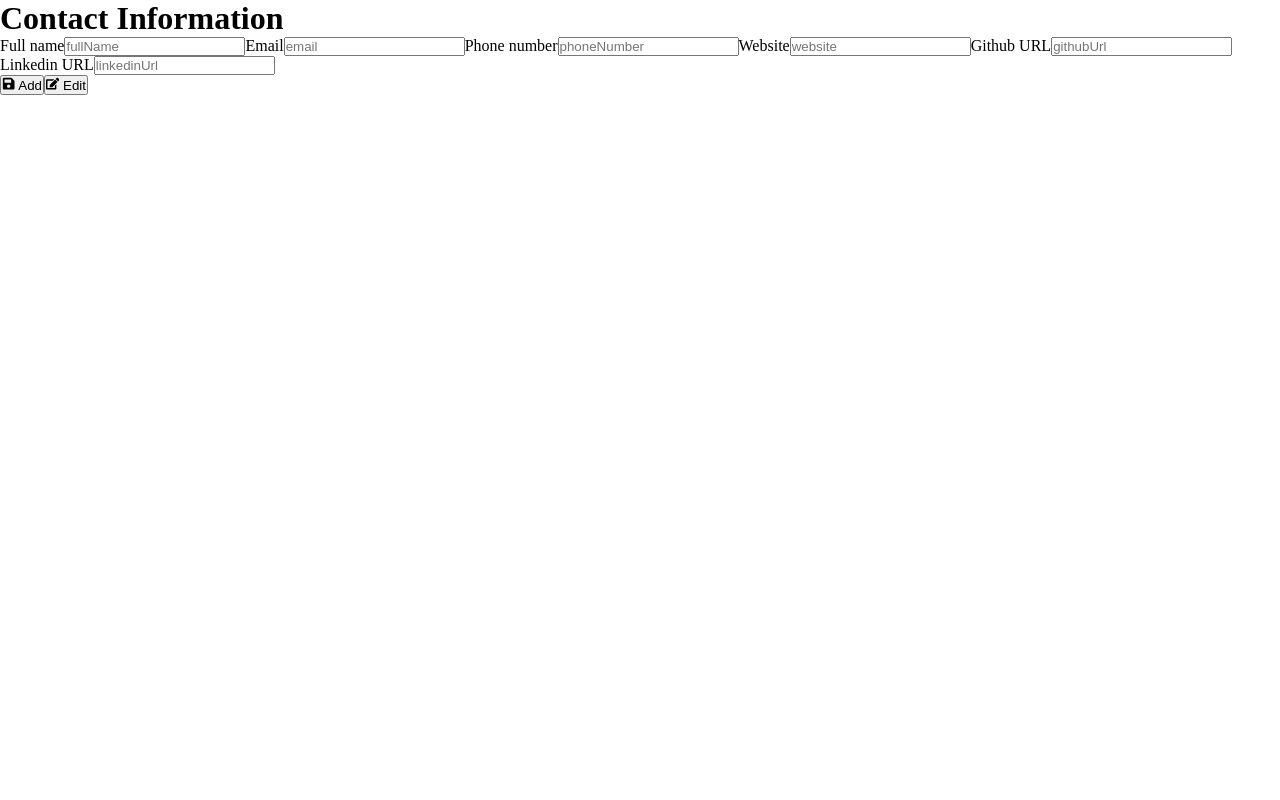
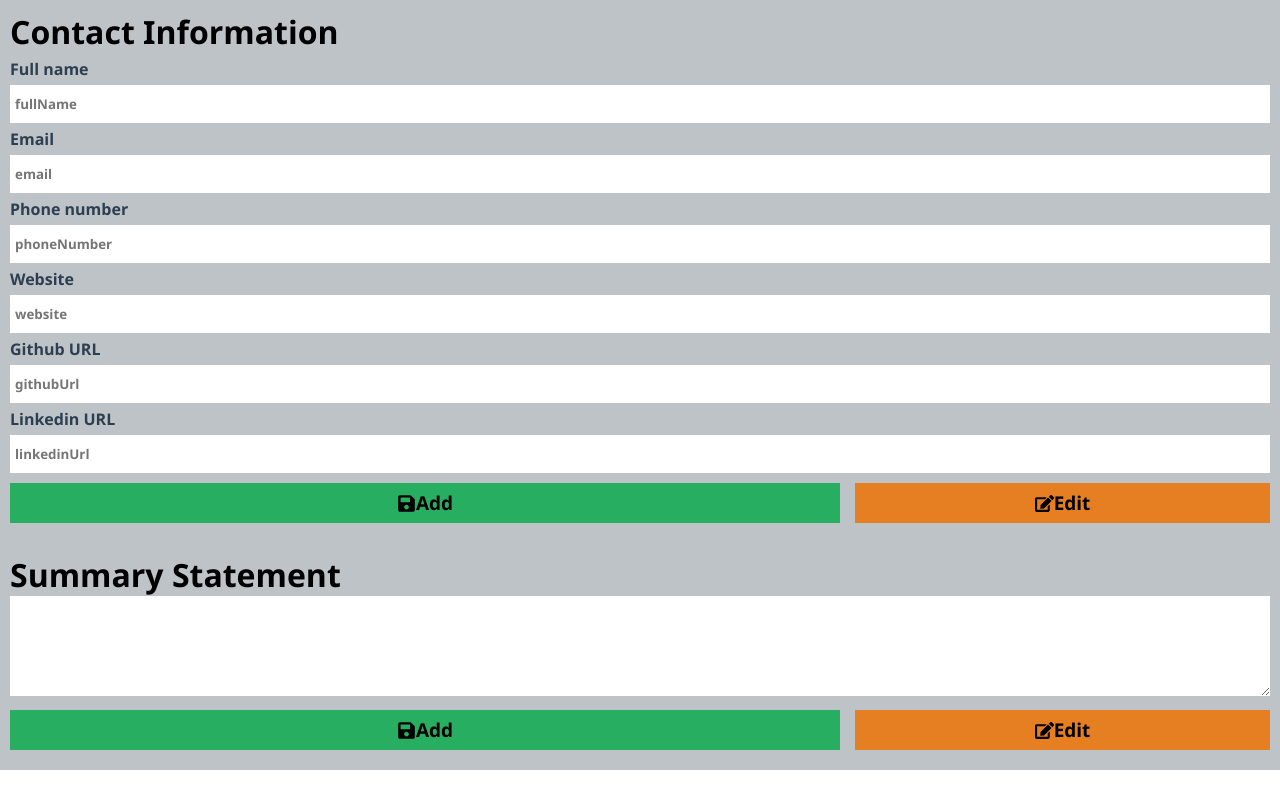
Before and after one commit to IchoubaneMed/cv-project, a React (Create React App) app: page / in a window 1280 px wide. Built offline with nearby package versions, Linux system fonts and the light colour scheme.

Commit message:
Added textarea style

```diff
--- a/src/App.js
+++ b/src/App.js
@@ -1,10 +1,13 @@
 import ContactInformation from "./components/ContactInformation";
 import "./styles/global.css"
+import './styles/forms.css';
+import SummaryStatement from "./components/SummaryStatement";
 
 function App() {
   return (
     <div>
       <ContactInformation />
+      <SummaryStatement />
     </div>
   );
 }
--- a/src/components/SummaryStatement.js
+++ b/src/components/SummaryStatement.js
@@ -0,0 +1,57 @@
+import React, { Component } from "react";
+import { FaSave, FaEdit } from "react-icons/fa";
+
+class SummaryStatement extends Component {
+    constructor() {
+        super()
+
+        this.state = {
+            text: '',
+            statement: [],
+        };
+
+        this.handleChange = this.handleChange.bind(this);
+        this.handleSubmit = this.handleSubmit.bind(this);
+        this.handleEdit = this.handleEdit.bind(this);
+    };
+
+    handleChange(event) {
+        this.setState({
+            text: event.target.value,
+        });
+    };
+
+    handleSubmit(event) {
+        event.preventDefault();
+        this.setState({
+            statement: [this.state.text],
+            text: '',
+        });
+    };
+
+    handleEdit() {
+        this.setState({
+            text: this.state.statement[0],
+        });
+    };
+
+    render() {
+        return(
+            <div className="formSection">
+                <h1>Summary Statement</h1>
+                <form onSubmit={this.handleSubmit}>
+                    <textarea onChange={this.handleChange} value={this.state.text}></textarea>
+
+                    <div className="div-btn">
+                        <button type="submit"><FaSave /> Add</button>
+                        <button type="button" onClick={this.handleEdit}><FaEdit /> Edit</button>
+                    </div>
+                </form>
+
+                <p>{this.state.statement[0]}</p>
+            </div>
+        );
+    }
+}
+
+export default SummaryStatement;
--- a/src/styles/forms.css
+++ b/src/styles/forms.css
@@ -13,6 +13,15 @@ label {
 
 input {
     width: 100%;
+    padding: 10px 5px;
+    font-family: 'Segoe UI', Tahoma, Geneva, Verdana, sans-serif;
+    font-weight: bold;
+    border: 0;
+}
+
+textarea {
+    width: 100%;
+    height: 100px;
     padding: 10px 5px;
     font-family: 'Segoe UI', Tahoma, Geneva, Verdana, sans-serif;
     font-weight: bold;
```
